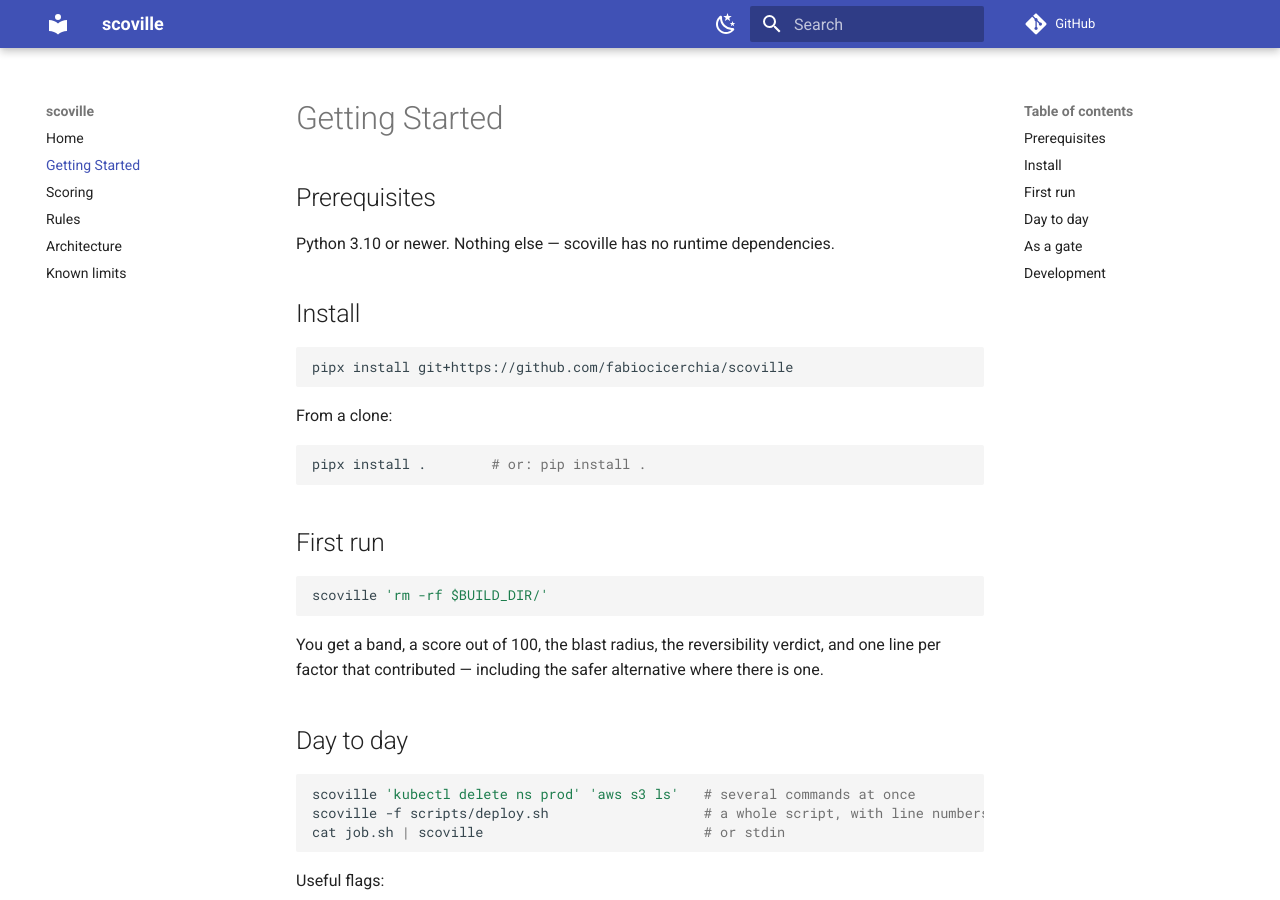
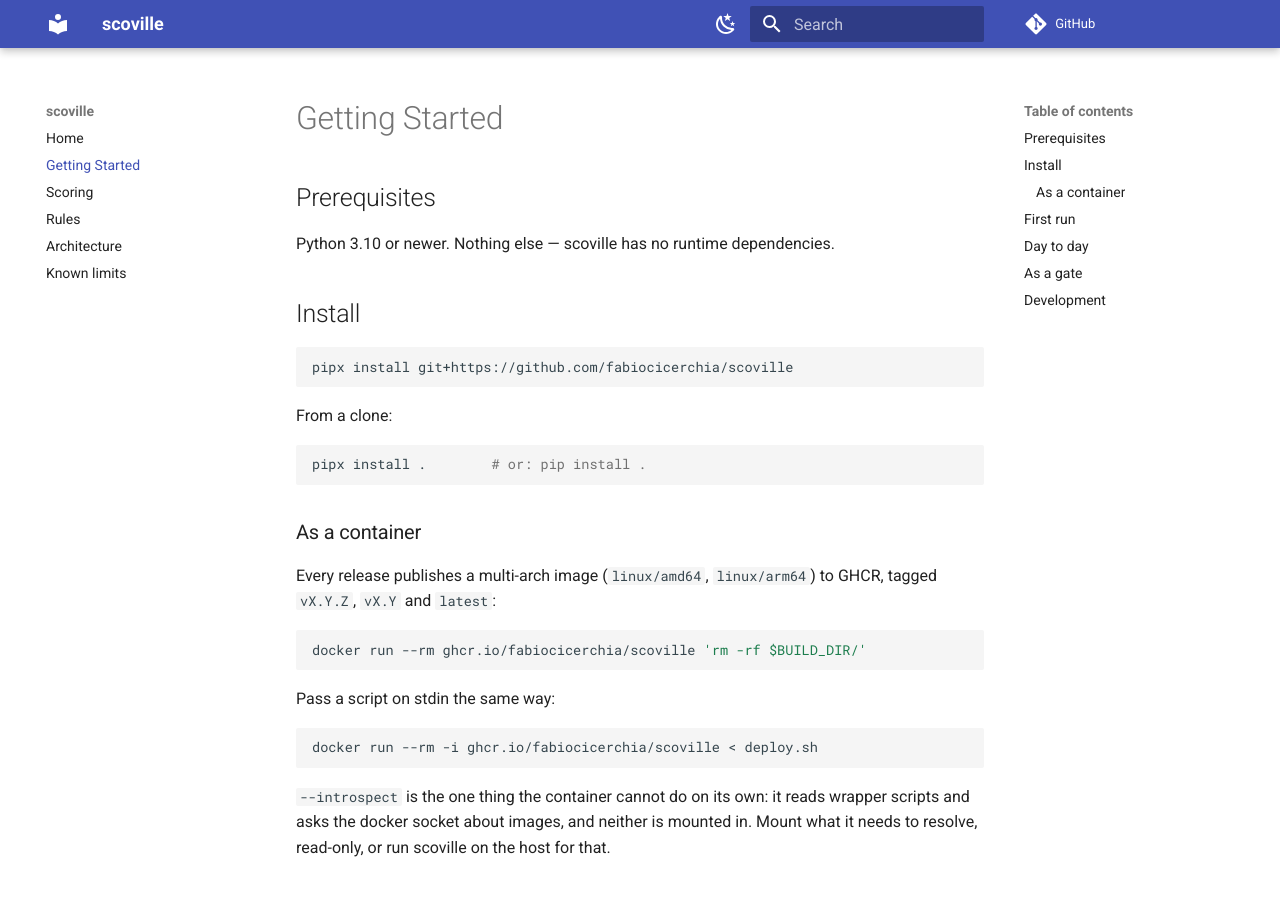
Before and after one commit to fabiocicerchia/scoville, an MkDocs documentation site: the page built from docs/getting-started.md, in a window 1280 px wide and 900 px high. Built offline with MkDocs 1.6.1 and Material for MkDocs 9.7.7, drawn with Linux system fonts in a browser that asks for light colours; comment, search, counter and statistics services are not loaded.

Commit message:
ci: publish the container image to GHCR on release (#9)
The Dockerfile was built and linted but never pushed anywhere, so the only
way to get the image was to build it yourself.

Add a `docker` job to the release workflow. It reuses the existing gate
(`release_created`) and runs after `build`, so a release that never got
published cannot leave a tagged image behind pointing at it. GHCR needs no
external setup — GITHUB_TOKEN with `packages: write` is the whole credential
— so unlike PyPI this is not opt-in.

The image is multi-arch (linux/amd64, linux/arm64 via QEMU; scoville is pure
Python, so that costs a slow pip install rather than a cross-compile) and is
tagged vX.Y.Z, vX.Y and latest. Provenance and SBOM attestations ride along
in the registry, which keeps the job within `packages: write`.

Actions are pinned by commit SHA with the tag in a trailing comment, as
elsewhere in this repo.

Co-authored-by: Claude <noreply@anthropic.com>

````diff
--- a/docs/getting-started.md
+++ b/docs/getting-started.md
@@ -15,6 +15,26 @@ From a clone:
 ```sh
 pipx install .        # or: pip install .
 ```
+
+### As a container
+
+Every release publishes a multi-arch image (`linux/amd64`, `linux/arm64`) to
+GHCR, tagged `vX.Y.Z`, `vX.Y` and `latest`:
+
+```sh
+docker run --rm ghcr.io/fabiocicerchia/scoville 'rm -rf $BUILD_DIR/'
+```
+
+Pass a script on stdin the same way:
+
+```sh
+docker run --rm -i ghcr.io/fabiocicerchia/scoville < deploy.sh
+```
+
+`--introspect` is the one thing the container cannot do on its own: it reads
+wrapper scripts and asks the docker socket about images, and neither is mounted
+in. Mount what it needs to resolve, read-only, or run scoville on the host for
+that.
 
 ## First run
 
````
Also changed, not shown: README.md (+6 -0 lines), 1 other file.
